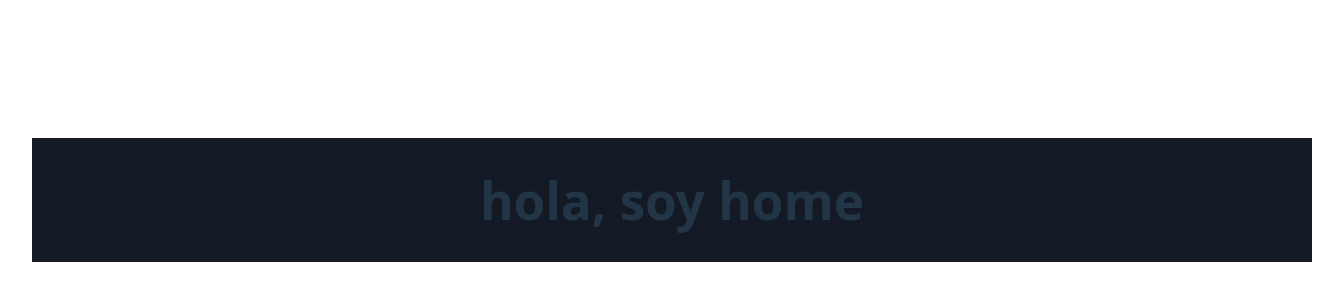
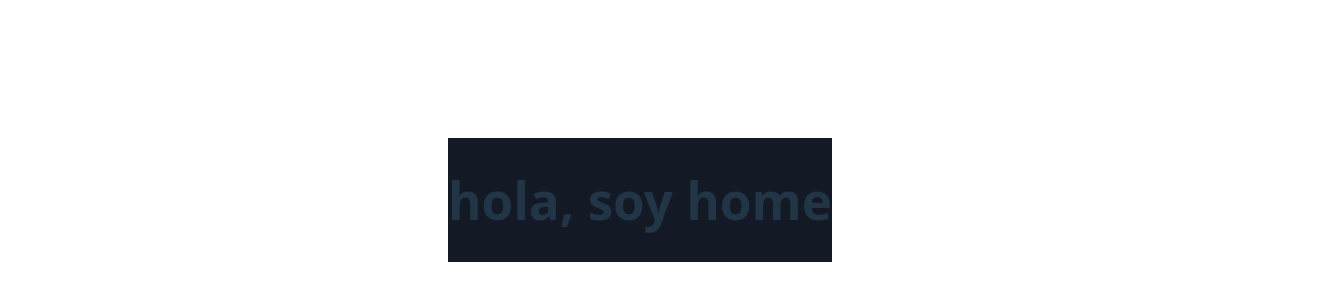
Before and after one commit to pepicont/desarrollo-FE-tp, a React (Vite) app in the folder my-app/: page / in a window 1280 px wide. Shown: the part 200-500 px from the top of the page, 1344 px wide, since content can reach past the window. Built offline with nearby package versions, Linux system fonts and the light colour scheme.

Commit message:
antes de importar plantilla home

```diff
--- a/my-app/src/App.tsx
+++ b/my-app/src/App.tsx
@@ -5,7 +5,7 @@ import SignIn from './components/sign-in/SignIn.tsx';
 
 function App() {
   return (
-    <div style={{ width: '100vw', display: 'flex', justifyContent: 'center', backgroundColor: '#141926' }}>
+
       <Router>
       <Routes>
         <Route path="/login" element={<SignIn />} />
@@ -13,7 +13,7 @@ function App() {
         <Route path="/about" element={<div>Acerca de nosotros</div>} />
       </Routes>
       </Router>
-    </div>
+
   );
 }
 export default App;
--- a/my-app/src/components/home/home.tsx
+++ b/my-app/src/components/home/home.tsx
@@ -2,7 +2,7 @@
 
 function Home() {
   return (
-    <div>
+    <div style={{ width: '100%', display: 'flex', justifyContent: 'center', alignItems: 'center' }}>
       <h1>hola, soy home</h1>
     </div>
   );
--- a/my-app/src/index.css
+++ b/my-app/src/index.css
@@ -6,7 +6,7 @@
 
   color-scheme: light dark;
   color: rgba(255, 255, 255, 0.87);
-  background-color: #ff0000;
+  background-color: #05090c;
 
 
   font-synthesis: none;
--- a/my-app/src/main.tsx
+++ b/my-app/src/main.tsx
@@ -5,7 +5,7 @@ import App from './App.tsx'
 
 createRoot(document.getElementById('root')!).render(
   <StrictMode>
-    <div style={{ display: 'flex', justifyContent: 'center', backgroundColor: '#37ff00ff' }}>
+    <div style={{ display: 'flex', justifyContent: 'center', backgroundColor: '#141926' }}>
       <App  />
     </div>
   </StrictMode>,
```
